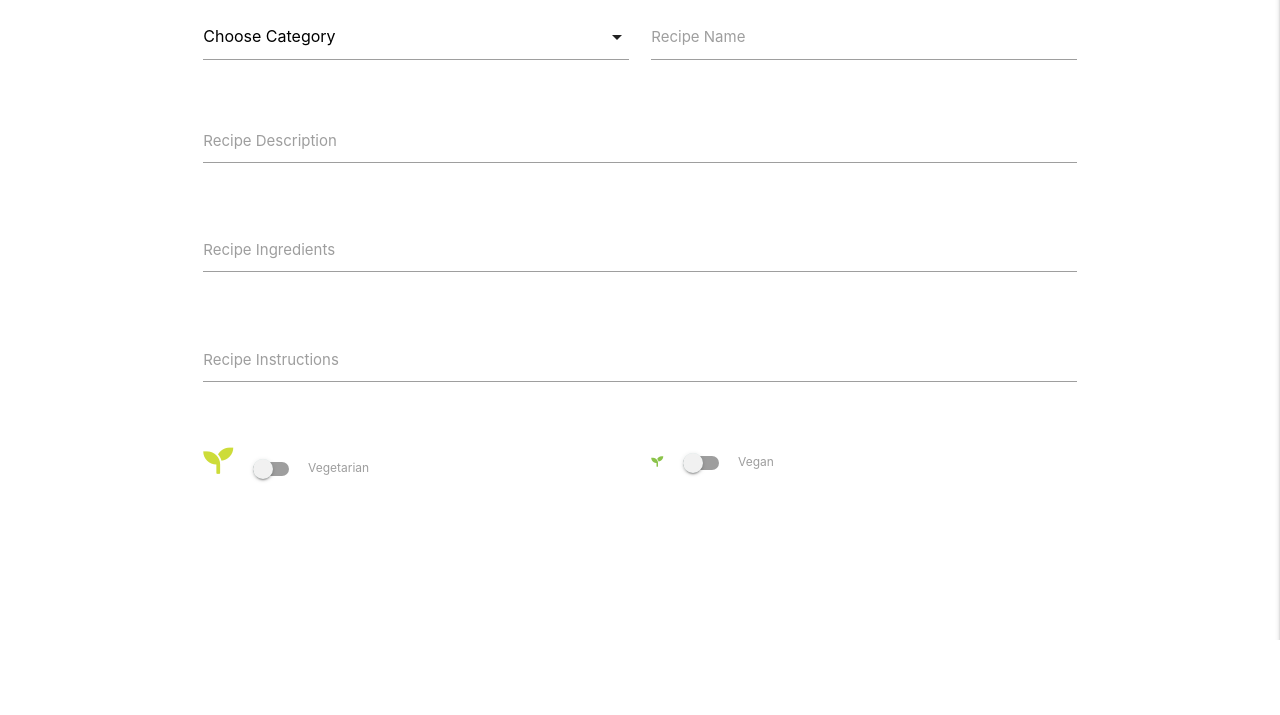
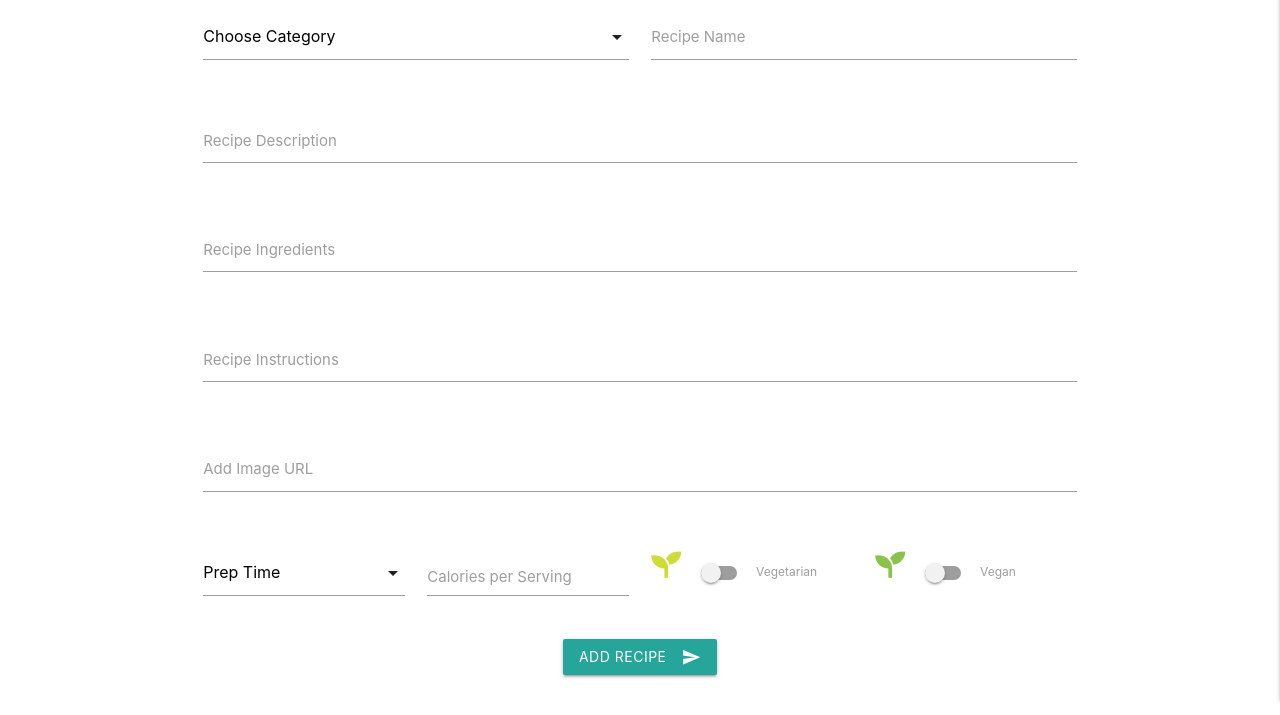
Before and after one commit to Sean-Mc-Mahon/McTasticRecipes, a Flask app: page /add_recipe in a window 1280 px wide. Shown: the part 160-875 px from the top of the page. Before the commit the page ends 800 px from the top, so only its background shows below. Run offline with Flask 2, Linux system fonts and the light colour scheme; data that the repository does not hold is empty; some libraries are stand-ins or nearby versions.

Commit message:
add recipe functionality added

```diff
--- a/app.py
+++ b/app.py
@@ -98,8 +98,29 @@ def logout():
     return redirect(url_for("login"))
 
 
-@app.route("/add_recipe")
+@app.route("/add_recipe", methods=["GET", "POST"])
 def add_recipe():
+    if request.method == "POST":
+        recipe_is_vegetarian = "on" if request.form.get("recipe_is_vegetarian") else "off"
+        recipe_is_vegan = "on" if request.form.get("recipe_is_vegan") else "off"
+        recipe = {
+            "category_name": request.form.get("category_name"),
+            "recipe_name": request.form.get("recipe_name"),
+            "recipe_ingredients": request.form.get("recipe_ingredients"),
+            "recipe_instructions": request.form.get("recipe_instructions"),
+            "recipe_image": request.form.get("recipe_image"),
+            "recipe_serves": request.form.get("recipe_serves"),
+            "recipe_time": request.form.get("recipe_time"),
+            "recipe_cals": request.form.get("recipe_cals"),
+            "recipe_description": request.form.get("recipe_description"),
+            "recipe_is_vegan": recipe_is_vegan,
+            "recipe_is_vegetarian": recipe_is_vegetarian,
+            "created_by": session["user"]
+        }
+        mongo.db.recipes.insert_one(recipe)
+        flash("Recipe Successfully Added")
+        return redirect(url_for("get_recipes"))
+
     categories = mongo.db.categories.find().sort("category_name", 1)
     return render_template("add_recipe.html", categories=categories)
 
--- a/templates/add_recipe.html
+++ b/templates/add_recipe.html
@@ -4,8 +4,9 @@
     <h3 class="center-align">Add Recipe</h3>
 
     <div class="row">
-        <form class="col s12" method="POST" action="">
+        <form class="col l12" method="POST" action="{{ url_for('add_recipe') }}">
             <div class="row">
+                <!-- Category Selection -->
                 <div class="input-field col s12 l6">
                     <select id="category_name" name="category_name" class="validate" required>
                         <option value="" disabled selected>Choose Category</option>
@@ -14,31 +15,56 @@
                         {% endfor %}
                     </select>
                 </div>
+                <!-- Recipe Name -->
                 <div class="input-field col s12 l6">
                     <input id="recipe_name" name="recipe_name" type="text" minlength="1" maxlength="50" class="validate" required>
                     <label for="recipe_name">Recipe Name</label>
                 </div>
             </div>
             <div class="row">
+                <!-- Recipe Name -->
                 <div class="input-field col s12">
                     <textarea id="recipe_description" name="recipe_description" maxlength="300" class="materialize-textarea"></textarea>
                     <label for="recipe_description">Recipe Description</label>
                 </div>
             </div>
             <div class="row">
+                <!-- Ingredients -->
                 <div class="input-field col s12">
-                    <textarea id="recipe_ingredients" name="recipe_ingredients" maxlength="300" class="materialize-textarea"></textarea>
+                    <textarea id="recipe_ingredients" name="recipe_ingredients" maxlength="1000" class="materialize-textarea"></textarea>
                     <label for="recipe_ingredients">Recipe Ingredients</label>
                 </div>
             </div>
             <div class="row">
+                <!-- Instructions -->
                 <div class="input-field col s12">
-                    <textarea id="recipe_instructions" name="recipe_instructions" maxlength="300" class="materialize-textarea"></textarea>
+                    <textarea id="recipe_instructions" name="recipe_instructions" maxlength="1000" class="materialize-textarea"></textarea>
                     <label for="recipe_instructions">Recipe Instructions</label>
                 </div>
             </div>
+            <div class="row">
+                <div class="input-field col s12">
+                    <input type="url" id="recipe_image" name="recipe_image" class="materialize-textarea" minlength="1" maxlength="400" required>
+                    <label for="recipe_image">Add Image URL</label>
+                </div>
+            </div>
             <div class="row switch-line">
-                <div class="input-field col s6">
+                <!-- Prep Time -->
+                <div class="input-field col s12 m6 l3">
+                    <select id="recipe_time" name="recipe_time" class="validate" required>
+                        <option value="" disabled selected>Prep Time</option>
+                            <option value="1">&lt;30mins</option>
+                            <option value="2">30-60mins</option>
+                            <option value="3">&gt;60mins</option>
+                    </select>
+                </div>
+                <!-- Calories -->
+                <div class="input-field col s12 m6 l3">
+                        <input id="recipe_cals" name="recipe_cals" type="text" minlength="1" maxlength="4" pattern="^[0-9]$" class="validate">
+                        <label for="recipe_cals">Calories per Serving</label>
+                    </div>
+                <!-- Vegetarian Switch -->
+                <div class="input-field col s6 l3">
                     <div class="switch">
                         <label for="is_vegetarian">
                             <i class="fas fa-seedling lime-text accent-2 tooltipped large-icon"
@@ -49,10 +75,11 @@
                         </label>
                     </div>
                 </div>
-                <div class="input-field col s6">
+                <!-- Vegan Switch -->
+                <div class="input-field col s6 l3">
                     <div class="switch">
                         <label for="is_vegan">
-                            <i class="fas fa-seedling light-green-text accent-4 tooltipped"
+                            <i class="fas fa-seedling light-green-text accent-4 tooltipped  large-icon"
                                 data-position="bottom" data-tooltip="Vegan"></i>
                             <input type="checkbox" id="is_vegan">
                             <span class="lever"></span>
@@ -61,6 +88,15 @@
                     </div>
                 </div>
             </div>
+            <div class="row">
+                <!-- Submit Button -->
+                <div class="col s12 center-align">
+                    <button class="btn waves-effect waves-light" id="submit_recipe" type="submit" name="action">
+                        Add Recipe
+                        <i class="material-icons right">send</i>
+                    </button>
+                </div>
+            </div>
         </form>
     </div>
 
--- a/templates/recipes.html
+++ b/templates/recipes.html
@@ -8,7 +8,7 @@
                 <div class="card-image">
                     <a href="">
                         <img src="{{ recipe.recipe_image }}">
-                        <span class="card-title text-shadow-2">Thai Green Curry</span>
+                        <span class="card-title text-shadow-2">{{recipe.recipe_name}}</span>
                     </a>
                 </div>
                 <ul class="collapsible">
@@ -26,8 +26,10 @@
                             {% endif %}
                         </div>
                         <div class="collapsible-body">
-                            {{ recipe.recipe_description }}<br>
+                            <p>{{ recipe.recipe_description }}</p>
+                            <p>{{ recipe.created_by }}</p>
                         </div>
+
                     </li>
                     {% endfor %}
                 </ul>
```
